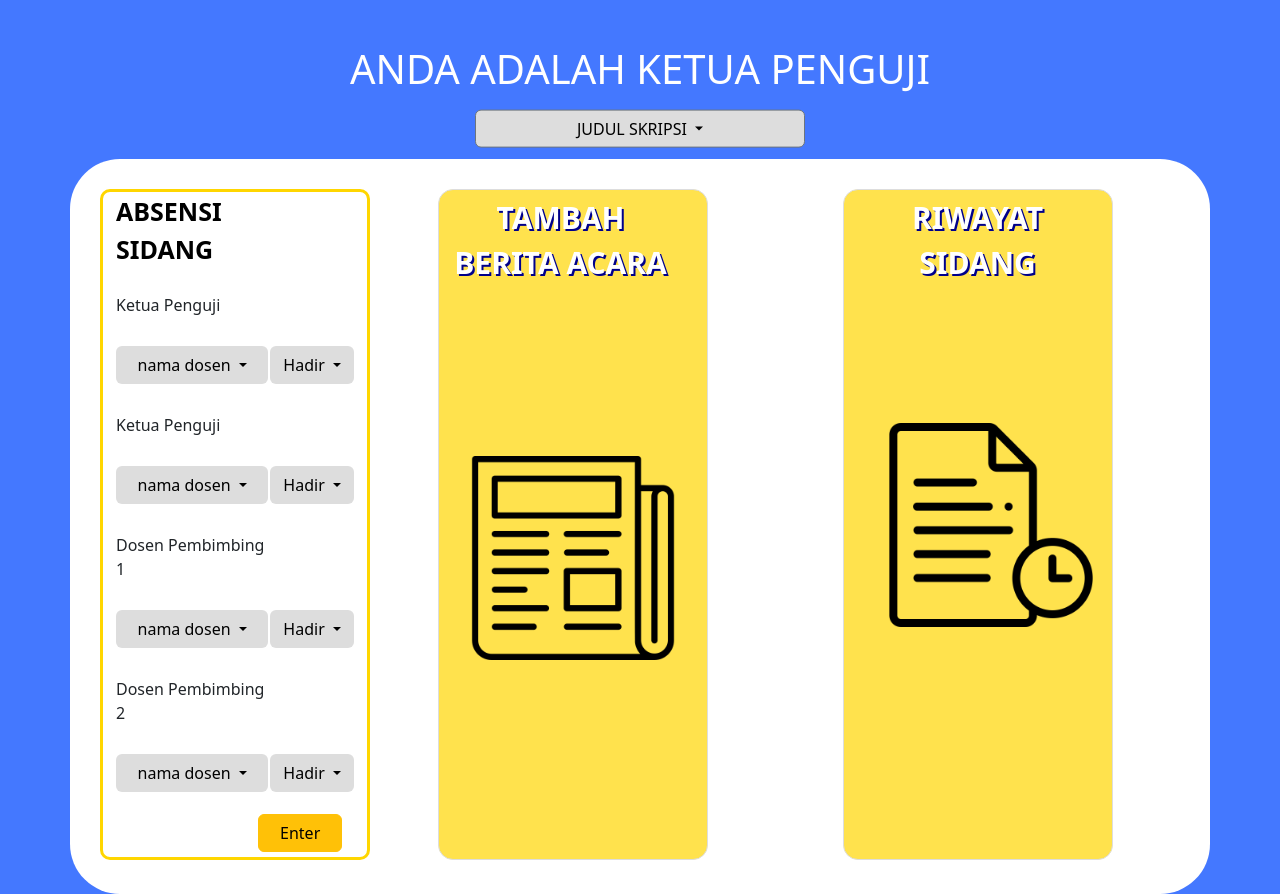
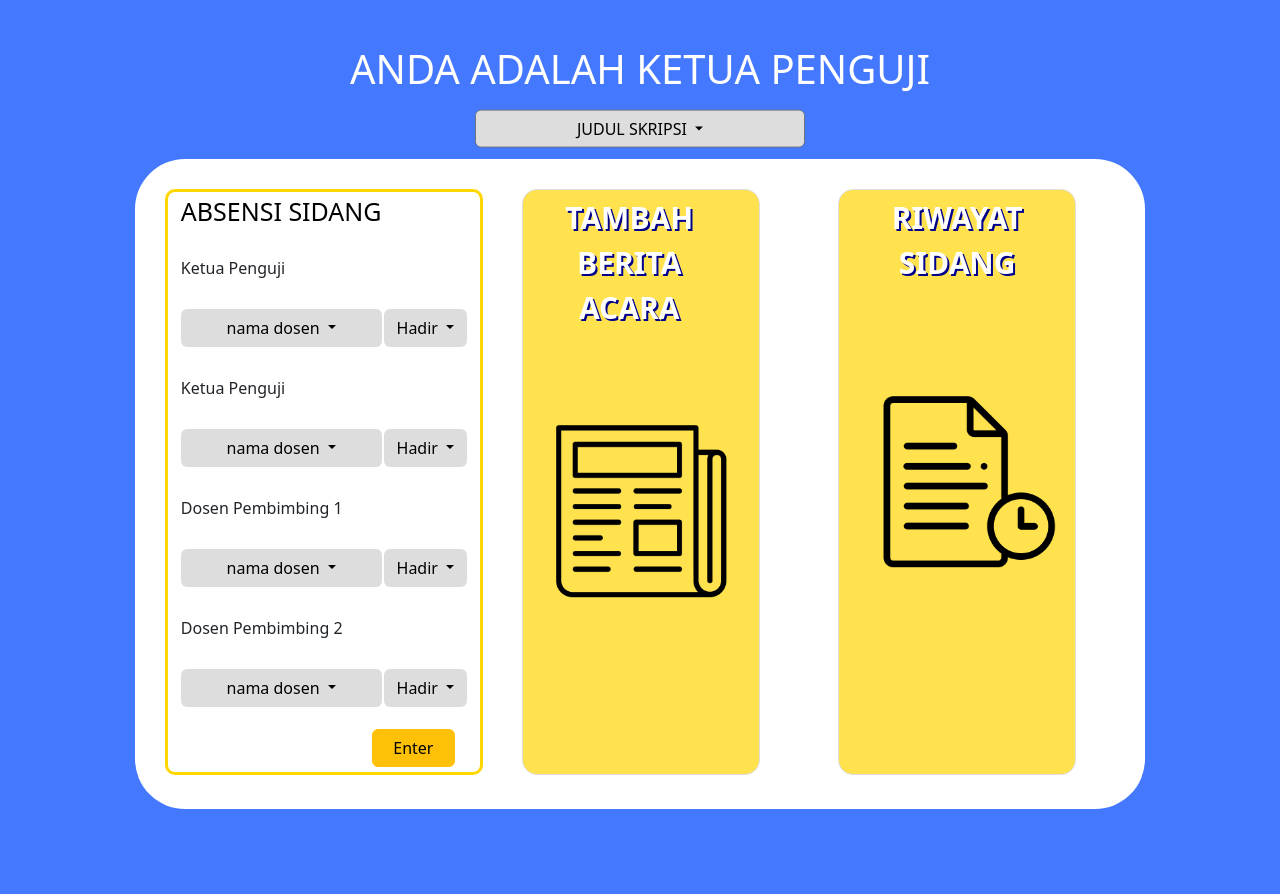
Before and after one commit to spaceJump13/aplikasi-penilaian-sidang-skripsi, a PHP site: page /homeKetuaPenguji.html in a window 1280 px wide. After the commit the page ends 809 px from the top, so only its background shows below. Run offline with PHP 8.4, Linux system fonts and the light colour scheme.

Commit message:
ngubah ukuran
biar gak hancur pas zoom

```diff
--- a/homeKetuaPenguji.html
+++ b/homeKetuaPenguji.html
@@ -41,7 +41,7 @@
                         <tr>
                             <td>
                                 <div class="btn-group">
-                                    <button class="btn dropdown-toggle" type="button" data-bs-toggle="dropdown" data-bs-display="static">
+                                    <button class="btn dropdown-toggle" type="button" data-bs-toggle="dropdown" data-bs-display="static" width="100%">
                                         nama dosen
                                     </button>
                                     <ul class="dropdown-menu dropdown-menu-lg-end">
--- a/style.css
+++ b/style.css
@@ -87,13 +87,13 @@ h1{
 #content{
     display: flex;
     flex-direction: col;
-    height: 100%;
-    width: 100%;
     background-color: white;
     border-radius: 50px;
     padding: 30px;
     justify-content: center;
-    padding: 30px;
+    width: fit-content;
+    height: fit-content;
+
 }
 
 /*kotak kuning besat ALL HOME --> tmbah berita acara riwayat sidang, atur bobot, berita acara*/
@@ -257,13 +257,17 @@ h1{
 
 #judul_absen{
     font-size: 25px;
-    font-weight: 600;
+    font-weight: 600px;
     color: black;
+    width: fit-content;
+    height: fit-content;
 }
 
 #absen{
     border:3px solid #FFD600;
     border-radius: 10px;
+    width: fit-content;
+    height: fit-content;
 }
 
 #absen td{
@@ -272,6 +276,7 @@ h1{
 
 #tambah_berita, #riwayat_sidang{
     padding-top: 5px;
+
 }
 
 #hadir_op{
@@ -288,6 +293,8 @@ h1{
 #enterButton{
     width: 80px;
 }
+
+
 
 
 
```
